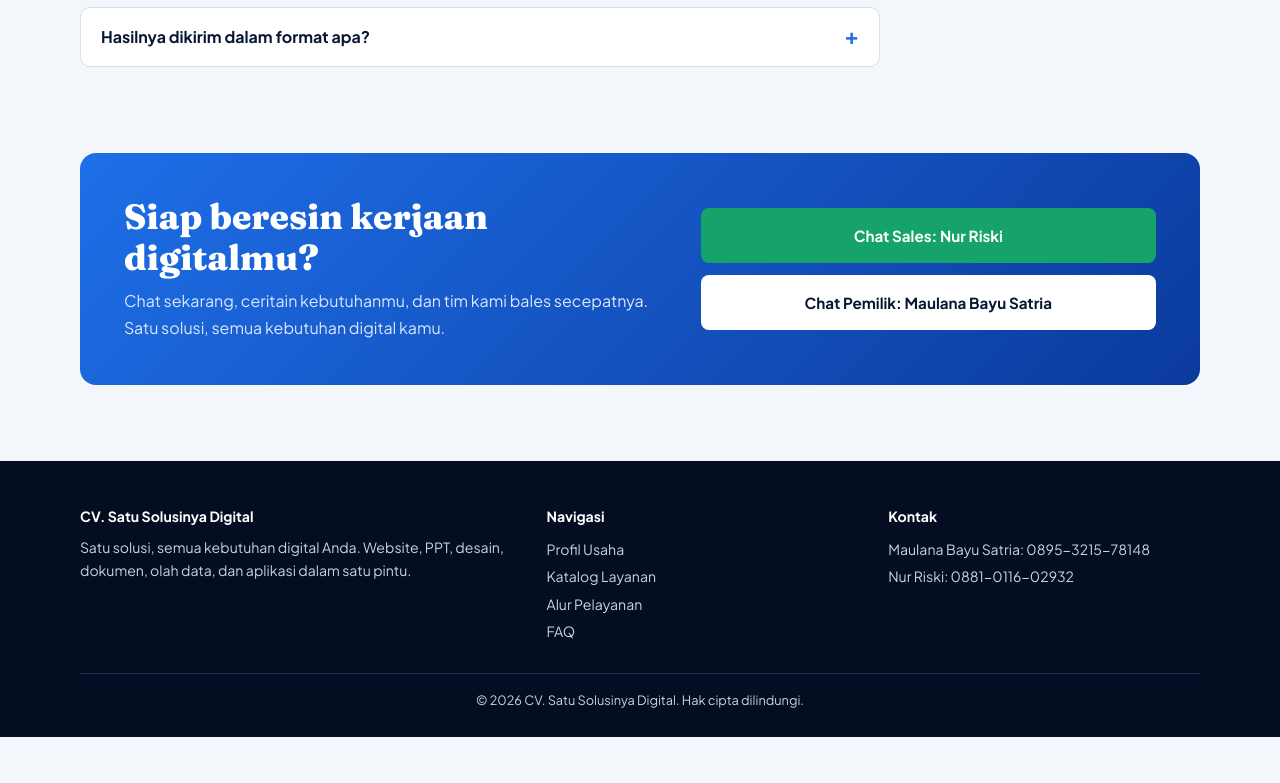
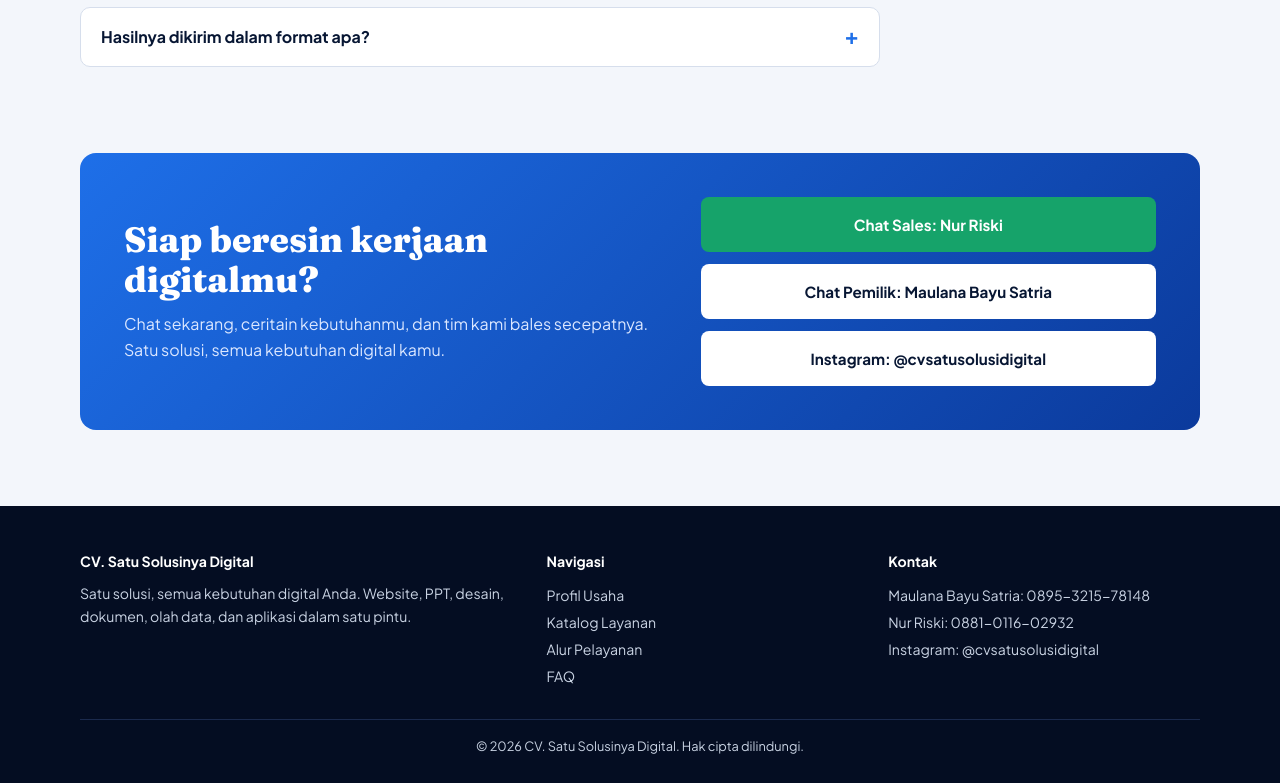
Before and after one commit to bayusatriamaulana021-tech/satu-solusi-digital-, a plain HTML site: page index.html in a window 1280 px wide. Shown: the part 3652-4435 px from the top of the page. Before the commit the page ends 4389 px from the top, so only its background shows below. Drawn offline with Linux system fonts and the light colour scheme.

Commit message:
Add files via upload

```diff
--- a/index.html
+++ b/index.html
@@ -243,7 +243,7 @@ nav.open{display:block}nav ul{flex-direction:column}
 <section id="kontak" style="padding-top:0"><div class="wrap">
 <div class="kontak rv">
 <div><h2>Siap beresin kerjaan digitalmu?</h2><p>Chat sekarang, ceritain kebutuhanmu, dan tim kami bales secepatnya. Satu solusi, semua kebutuhan digital kamu.</p></div>
-<div class="col"><a class="btn g" href="#" data-wa="Halo CV. Satu Solusinya Digital, aku mau konsultasi layanan" data-to="62881011602932">Chat Sales: Nur Riski</a><a class="btn" href="#" data-wa="Halo CV. Satu Solusinya Digital, aku mau bicara dengan pemilik" data-to="62895321578148">Chat Pemilik: Maulana Bayu Satria</a></div>
+<div class="col"><a class="btn g" href="#" data-wa="Halo CV. Satu Solusinya Digital, aku mau konsultasi layanan" data-to="62881011602932">Chat Sales: Nur Riski</a><a class="btn" href="#" data-wa="Halo CV. Satu Solusinya Digital, aku mau bicara dengan pemilik" data-to="62895321578148">Chat Pemilik: Maulana Bayu Satria</a><a class="btn" href="https://instagram.com/cvsatusolusidigital" target="_blank" rel="noopener">Instagram: @cvsatusolusidigital</a></div>
 </div>
 </div></section>
 </main>
@@ -252,7 +252,7 @@ nav.open{display:block}nav ul{flex-direction:column}
 <div class="wrap">
 <div><h4>CV. Satu Solusinya Digital</h4><p>Satu solusi, semua kebutuhan digital Anda. Website, PPT, desain, dokumen, olah data, dan aplikasi dalam satu pintu.</p></div>
 <div><h4>Navigasi</h4><a href="#profil">Profil Usaha</a><a href="#layanan">Katalog Layanan</a><a href="#alur">Alur Pelayanan</a><a href="#faq">FAQ</a></div>
-<div><h4>Kontak</h4><a href="tel:+62895321578148">Maulana Bayu Satria: 0895-3215-78148</a><a href="tel:+62881011602932">Nur Riski: 0881-0116-02932</a></div>
+<div><h4>Kontak</h4><a href="tel:+62895321578148">Maulana Bayu Satria: 0895-3215-78148</a><a href="tel:+62881011602932">Nur Riski: 0881-0116-02932</a><a href="https://instagram.com/cvsatusolusidigital" target="_blank" rel="noopener">Instagram: @cvsatusolusidigital</a></div>
 </div>
 <div class="copy">&copy; <span id="yr">2026</span> CV. Satu Solusinya Digital. Hak cipta dilindungi.</div>
 </footer>
```
